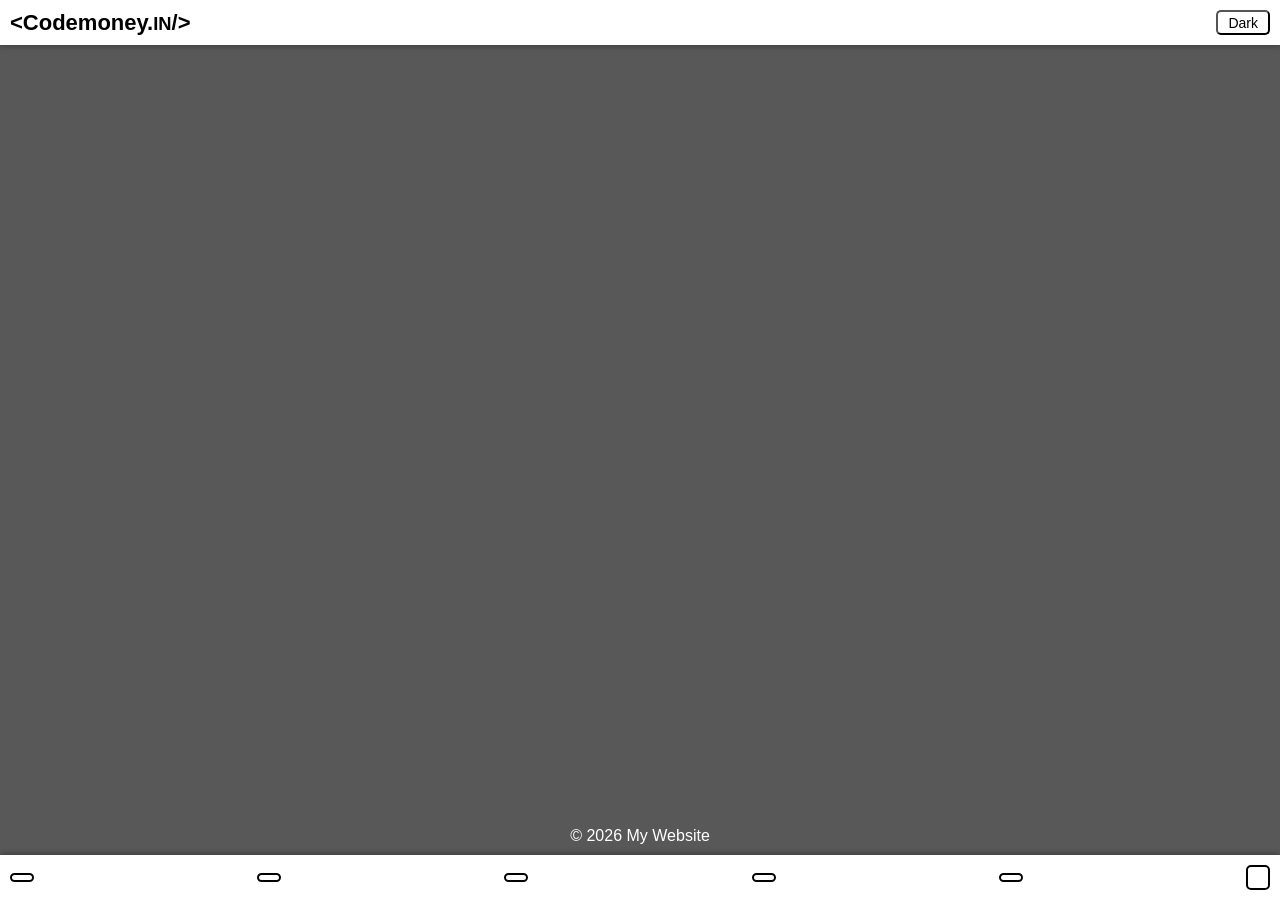
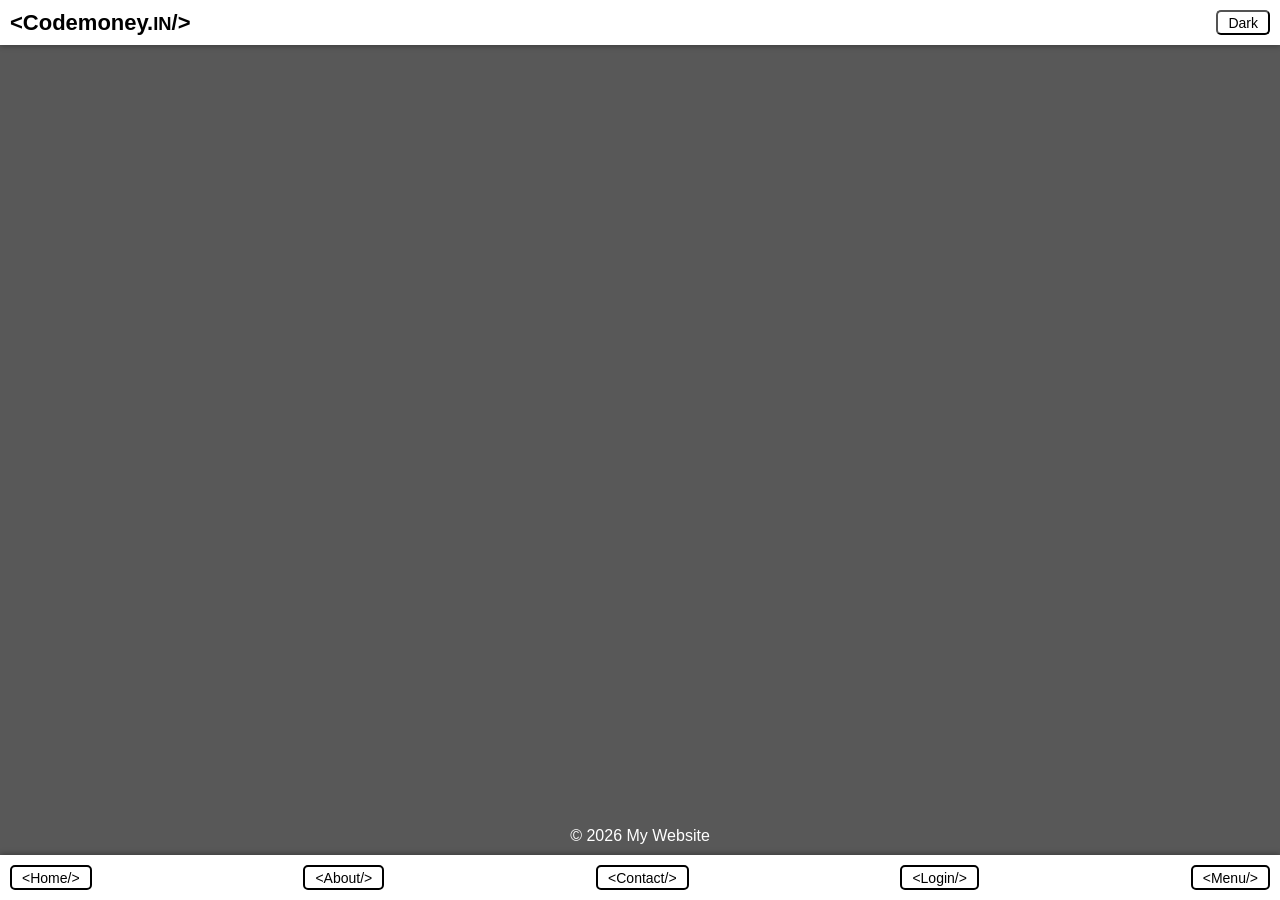
Before and after one commit to naahchi/testing, a Jekyll site: the page built from index.html, in a window 1280 px wide and 900 px high, scrolled down 128 px. Built offline with Jekyll 4.4.1, drawn with Linux system fonts in a browser that asks for light colours.

Commit message:
Update header.html

```diff
--- a/_includes/header.html
+++ b/_includes/header.html
@@ -3,11 +3,11 @@
     <button id="themeBtn">:::::</button>
 </nav>
 <nav class="bottom_nav">
-    <a href="/"><Home/></a>
-    <a href="/about"><About/></a>
-    <a href="/contact"><Contact/></a>
-    <a href="/login"><Login/></a>
-    <a href="#"><Menu/></a>
+    <a href="/">&lt;Home/&gt;</a>
+    <a href="/about">&lt;About/&gt;</a>
+    <a href="/contact">&lt;Contact/&gt;</a>
+    <a href="/login">&lt;Login/&gt;</a>
+    <a href="#">&lt;Menu/&gt;</a>
 </nav>
 
 <!-- <header>
```
